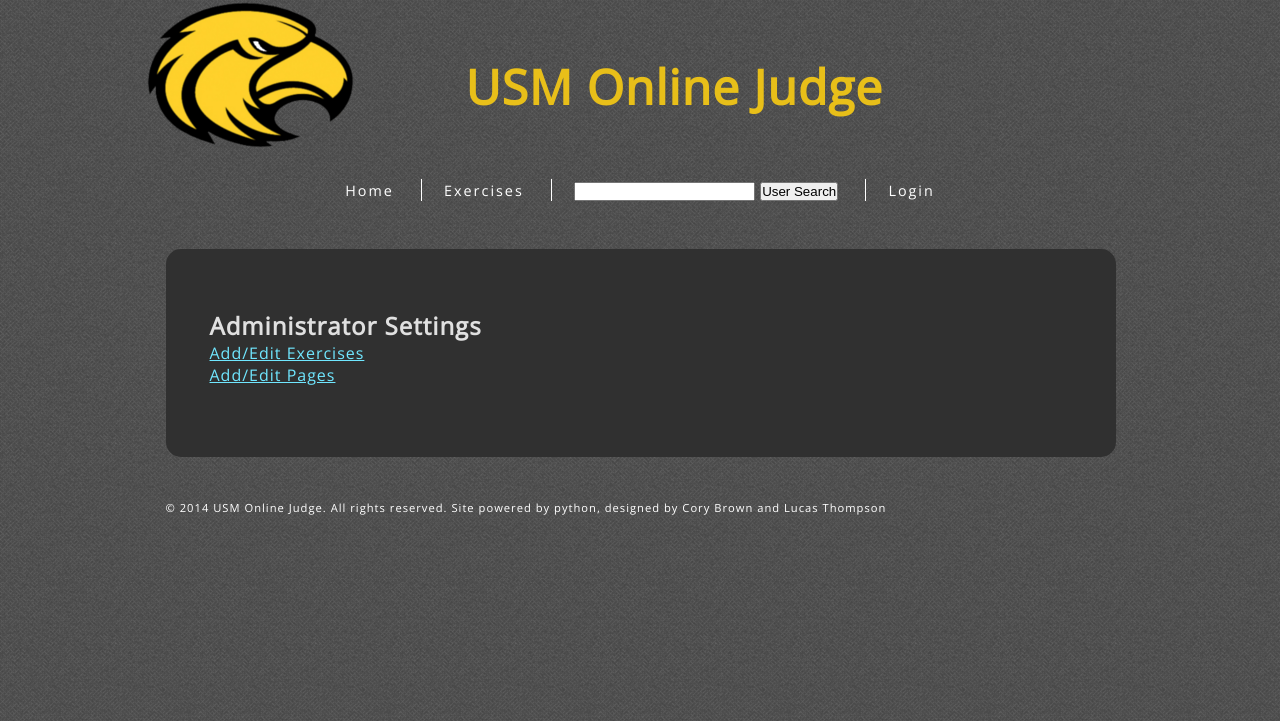
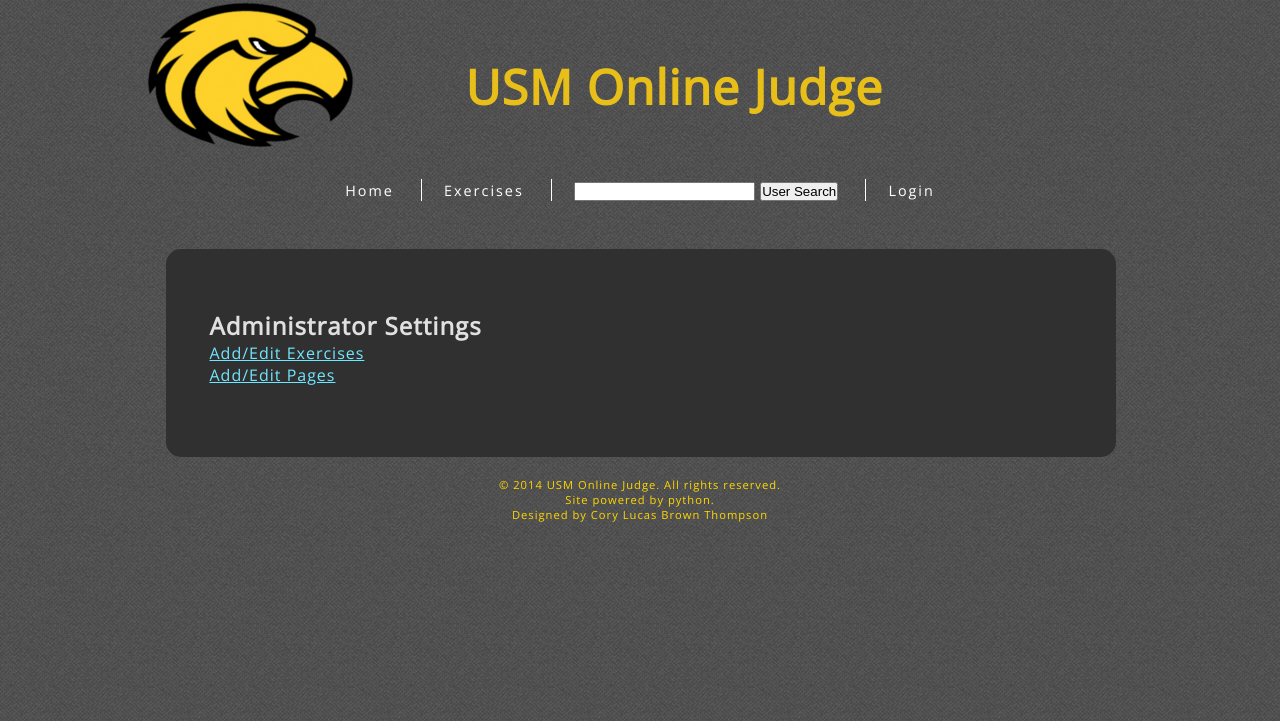
Before and after one commit to DL-Thompson/USMOnlineJudge, a Flask app: page /admin in a window 1280 px wide. Shown: the part 21-742 px from the top of the page. Run offline with Flask 2, Linux system fonts and the light colour scheme; parts of the project's set-up code (start-up, migrations or seed data) failed here and were passed over.

Commit message:
CSS changes to add more Gold!

```diff
--- a/judge/judge/static/style.css
+++ b/judge/judge/static/style.css
@@ -15,10 +15,11 @@
 }
 a {
 	color: #70e7ff;
-	text-decoration: underline;
+	/*text-decoration: underline;*/
 }
 a:hover {
 	text-decoration: none;
+    color: #E8BF19;
 }
 .main {
 	width: 989px;
@@ -71,7 +72,10 @@
 	text-decoration: none;
 }
 .topmenu ul li a:hover {
-	text-decoration: underline;
+	/*text-decoration: underline;*/
+    color: #E8BF19;
+    text-decoration: none;
+    font-weight:bold;
 }
 .content {
     /*background-color: #090909;*/
@@ -89,18 +93,26 @@
 	padding-bottom: 20px;
 }
 .footer {
-	line-height: 61px;
-	width: 949px;
+	/*line-height: 61px;*/
+	width: 900px;
 	height: 61px;
-	float: left;
-	padding: 0px 20px;
+	/*float: left;*/
+	/*padding: 0px 20px;*/
+    text-align: center;
+    margin-left: auto;
+    margin-right: auto;
 }
 .footer p {
 	/*font-size: 12px;*/
     font-size: 0.7em;
-	color: #FFFFFF;
-	float: left;
+	/*color: #FFFFFF;*/
+    color: gold;
+	/*float: left;*/
+    text-align: center;
+    margin-left: auto;
+    margin-right: auto;
 }
+/*
 .footer ul {
 	float: right;
 	list-style-type: none;
@@ -113,10 +125,9 @@
 	border-left-color: #FFFFFF;
 }
 .footer ul li a {
-	/*font-size: 12px;*/
 	color: #FFFFFF;
 	text-decoration: none;
 }
 .footer ul li a:hover {
 	text-decoration: underline;
-}
+}*/
--- a/judge/judge/templates/base.html
+++ b/judge/judge/templates/base.html
@@ -5,7 +5,7 @@
         <meta name="keywords" content="Online Judge, coding, challenge, programming">
         <meta name="description" content="University of Southern Mississippi Online Judge prototype">
         <meta charset="iso-8859-1">
-        <link rel="stylesheet" type="text/css" href="static/style.css">
+        <link rel="stylesheet" type="text/css" href="{{ url_for('static', filename='style.css') }}">
         <link href='http://fonts.googleapis.com/css?family=Open+Sans' rel='stylesheet' type='text/css'>
         <title>USM Online Judge</title>
     </head>
@@ -22,9 +22,9 @@
 
         <!-- PICKING THE CSS FOR TWO PANEL OR ONE PANEL DEPENDING ON IF leftPanelContent WAS SUPPLIED -->
         {% if leftPanelContent %}
-            <link rel="stylesheet" type="text/css" href="static/style-two-containers.css">
+            <link rel="stylesheet" type="text/css" href="{{ url_for('static', filename='style-two-containers.css') }}">
         {% else %}
-            <link rel="stylesheet" type="text/css" href="static/style-one-container.css">
+            <link rel="stylesheet" type="text/css" href="{{ url_for('static', filename='style-one-container.css') }}">
         {% endif %}
 
         {% if leftPanelContent %}
@@ -71,6 +71,7 @@
         </div> <!-- right panel -->
         </div> <!-- content in-->
         </div> <!-- content -->
+
         <div class="footer">
             {% include 'footer.html' %}
         </div> <!-- footer -->
--- a/judge/judge/templates/footer.html
+++ b/judge/judge/templates/footer.html
@@ -1,4 +1,4 @@
 <footer style="text-align:center">
     <p>
-        &copy; 2014 USM Online Judge. All rights reserved. Site powered by python, designed by Cory Brown and Lucas Thompson</p>
+        &copy; 2014 USM Online Judge. All rights reserved.<br> Site powered by python.<br>Designed by Cory Lucas Brown Thompson</p>
 </footer>
```
Also changed, not shown: judge/judge/static/style-two-containers.css (+7 -3 lines).
